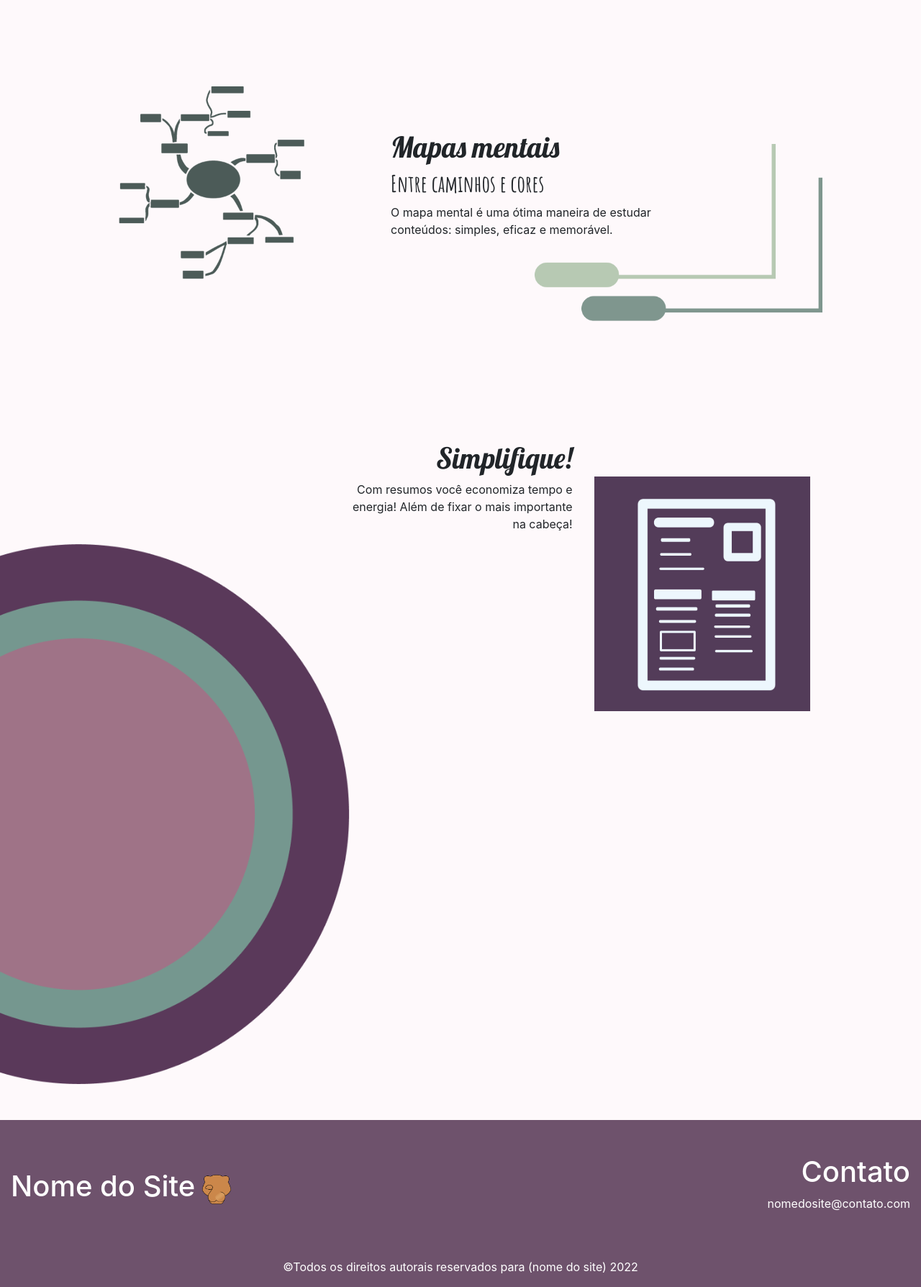
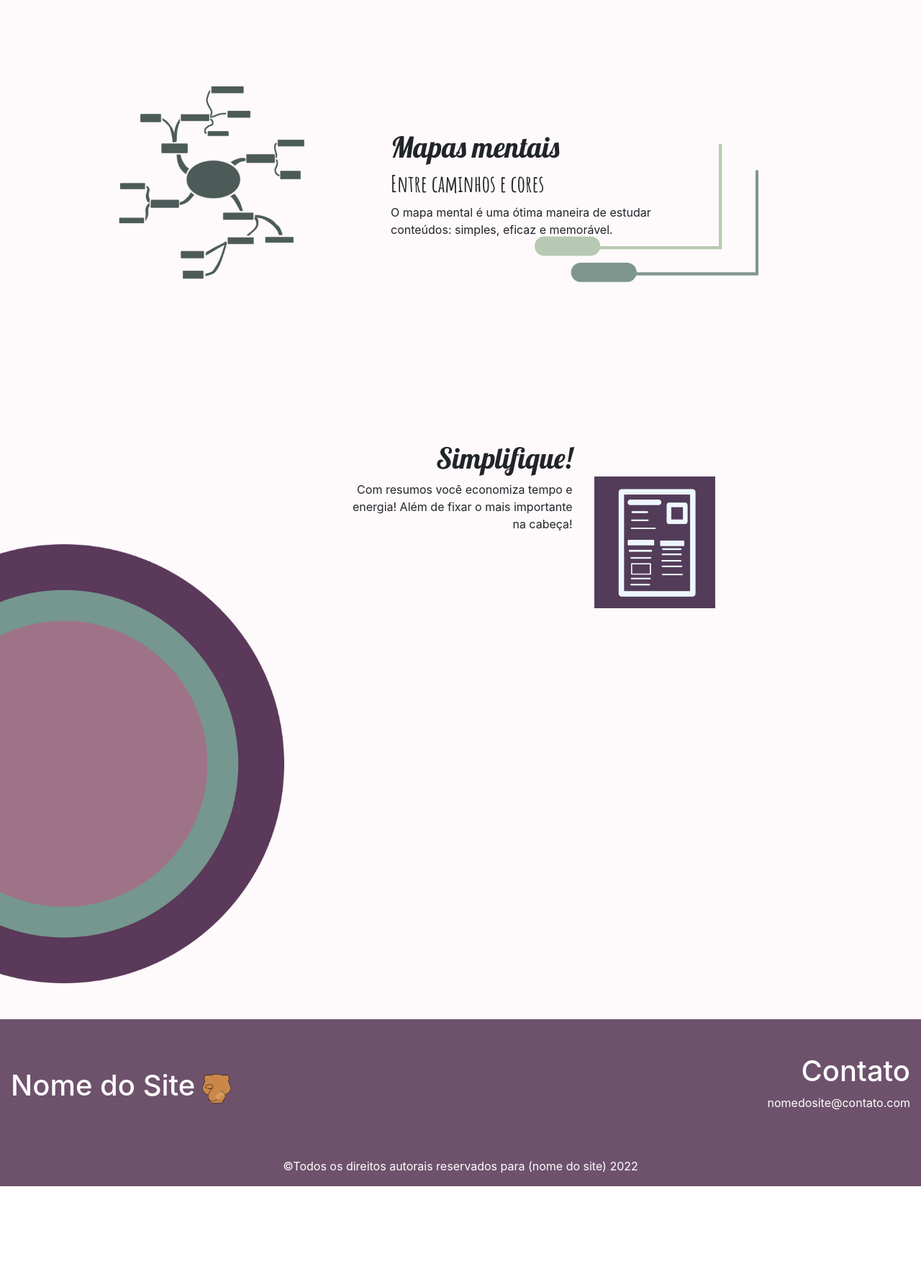
Before and after one commit to bagm4/tcc, a Django app: page / in a window 1280 px wide. Shown: the part 397-2185 px from the top of the page at 72% size. After the commit the page ends 2045 px from the top, so only its background shows below. Run offline with Django 4.2, Linux system fonts and the light colour scheme.

Commit message:
commit21

```diff
--- a/main/templates/index.html
+++ b/main/templates/index.html
@@ -4,14 +4,14 @@
 {% block titulo %} Home {% endblock %}
 
 {% block conteudo %}
-<img src="{% static 'img/imagem tela inicial 3.png'%}" width="100%" alt="Imagem inicial do site" >
+<img src="{% static 'img/imagem tela inicial 3.png'%}" class="img-fluid" width="100%" alt="Imagem inicial do site" >
 
 <div class="container">
 
     <section>
         <div class="row margemRow" style="position: relative;">
             <div class="col-4">
-                <img src="{% static 'img/mapa icon.png' %}" width= "300" alt="Icone de um mapa mental">
+                <img src="{% static 'img/mapa icon.png' %}" class="img-fluid" width= "300" alt="Icone de um mapa mental">
             </div>
                 <div class="col-5" style="position: absolute; left: 400px; top: 90px;">
                     <h1 class="fontLobster">Mapas mentais </h1>
@@ -19,7 +19,7 @@
                     <p>O mapa mental é uma ótima maneira de estudar conteúdos: simples, eficaz e memorável.</p>
                 </div>
                 <div class="col-4" style="position: absolute; top: 110px; left: 600px;">
-                    <img src="{% static 'img/decoracao.png' %}" width="400px" alt="imagem de remificação de um mapa mental">
+                    <img src="{% static 'img/decoracao.png' %}" class="img-fluid" width="400px" alt="imagem de remificação de um mapa mental">
                 </div>
         </div>
     </section>
@@ -34,7 +34,7 @@
                 <p class="alinharEsquerda">Com resumos você economiza tempo e energia! Além de fixar o mais importante na cabeça!</p>
             </div>
             <div class="col-2">
-                <img src="{% static 'img/ilustracaoResumo.png' %}" alt="Ilustração de resumo"
+                <img src="{% static 'img/ilustracaoResumo.png' %}" width="370px" class="img-fluid" alt="Ilustração de resumo"
                 style="position: absolute; top: 50px;">
             </div>
         </div>
@@ -45,7 +45,7 @@
 <section class="margemInferior">
     <div class="row">
         <div class="col-4">
-            <img src="{% static 'img/espiralDecoracao.png' %}" width="500px" alt="Espiral colorida para decoração ">
+            <img src="{% static 'img/espiralDecoracao.png' %}" class="img-fluid" width="500px" alt="Espiral colorida para decoração ">
         </div>
     </div>
 </section>
```
